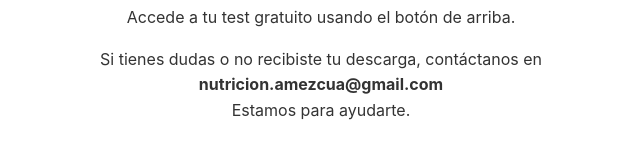
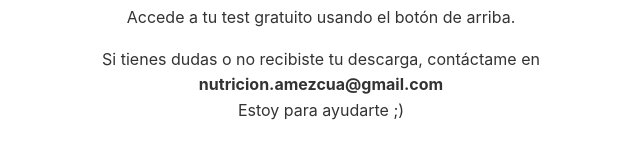
Before and after one commit to DanielBT-pruebas/irene-gracias, a plain HTML site: page index.html in a window 1280 px wide. Shown: the part 268-426 px from the top of the page, 319-959 px from the left. Drawn offline with Linux system fonts and the light colour scheme.

Commit message:
Update index.html

```diff
--- a/index.html
+++ b/index.html
@@ -99,6 +99,6 @@
   <a href="https://drive.google.com/file/d/1Gy8rUd_ZhsasMqOy2gIhvqNCXs87Q49g/view?usp=sharing" class="button" target="_blank">Descargar ahora</a>
   <p class="steps">Próximos pasos</p>
   <p>Accede a tu test gratuito usando el botón de arriba.</p>
-  <p>Si tienes dudas o no recibiste tu descarga, contáctanos en <strong>nutricion.amezcua@gmail.com</strong><br>Estamos para ayudarte.</p>
+  <p>Si tienes dudas o no recibiste tu descarga, contáctame en <strong>nutricion.amezcua@gmail.com</strong><br>Estoy para ayudarte ;)</p>
 </body>
 </html>
```
